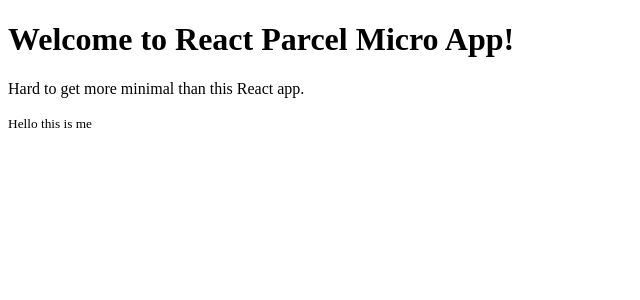
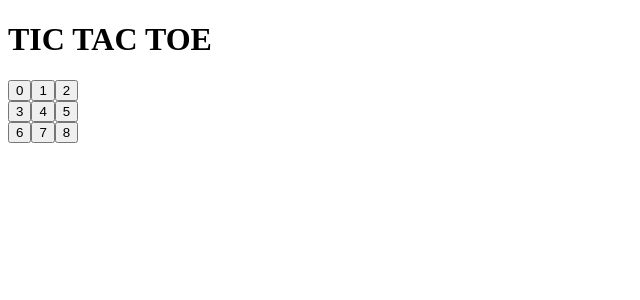
Before and after one commit to AmanOjha98/TICTACTOE, a React (Vite) app: page / in a window 1280 px wide. Shown: the top 300 px of the page, without its empty margins (0-640 px from the left). Built offline with nearby package versions, Linux system fonts and the light colour scheme.

Commit message:
Add Component Board and Square

```diff
--- a/src/App.js
+++ b/src/App.js
@@ -1,20 +1,13 @@
-import React from "react";
+import React from 'react';
+// eslint-disable-next-line import/no-named-as-default
+import Board from './components/Board';
 
-// export default () => (
-//   <>
-//     <h1>Welcome to React Parcel Micro App!</h1>
-//     <p>Hard to get more minimal than this React app.</p>
-//   </>
-// );
-// <> is the representation of <react.fragment>
-// <> can also contain div ,section tag or other html tags as wrapped elements.
 const App = () => {
   return (
-    <>
-      <h1>Welcome to React Parcel Micro App!</h1>
-      <p>Hard to get more minimal than this React app.</p>
-      <small>Hello this is me</small>
-    </>
+    <div>
+      <h1>TIC TAC TOE</h1>
+      <Board />
+    </div>
   );
 };
 
--- /dev/null
+++ b/src/components/Board.js
@@ -0,0 +1,26 @@
+import React from 'react';
+import Square from './Square';
+
+export const Board = () => {
+  return (
+    <div>
+      <div>
+        <Square value = {0} />
+        <Square value = {1} />
+        <Square value = {2} />
+        </div>
+        <div>
+        <Square value = {3} />
+        <Square value = {4} />
+        <Square value = {5} />
+      </div>
+      <div>
+        <Square value = {6} />
+        <Square value = {7} />
+        <Square value = {8} />
+      </div>
+    </div>
+  );
+};
+
+export default Board;
--- /dev/null
+++ b/src/components/Square.js
@@ -0,0 +1,7 @@
+import React from 'react';
+
+const Square = ({ value }) => {
+  return <button type="button">{value}</button>;
+};
+
+export default Square;
```
Also changed, not shown: src/AppDefault.js (added, +21 -0 lines).
